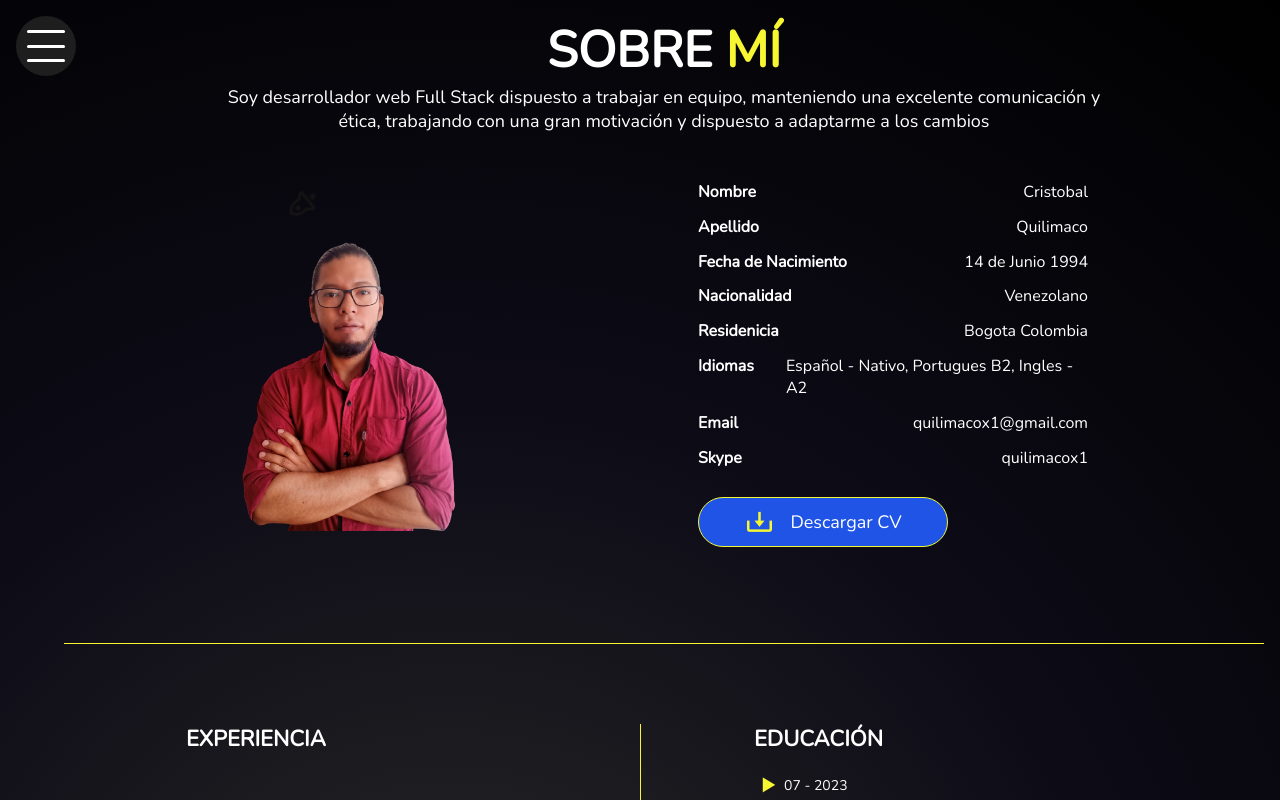
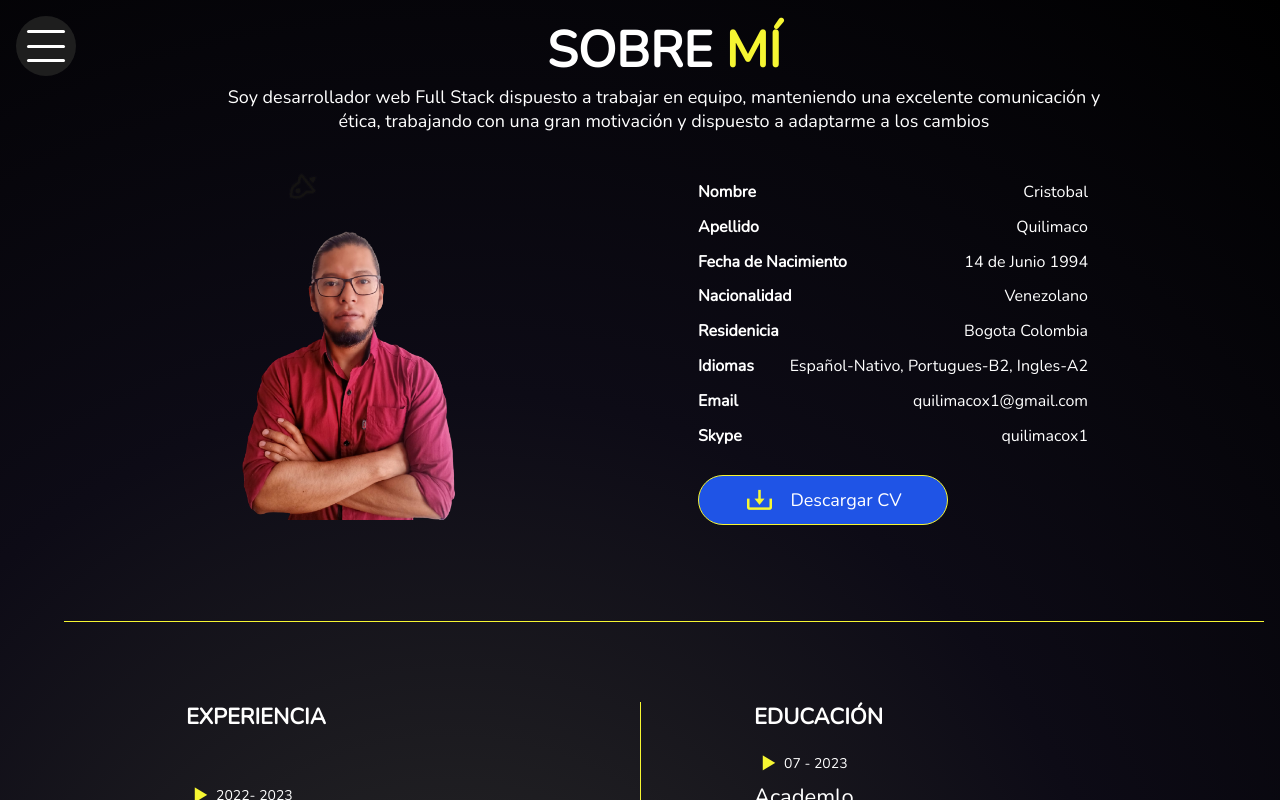
Before and after one commit to cristobalquilimaco/portfolioff, a React (Vite) app: page /#/aboutme in a window 1280 px wide. Shown: the top 800 px of the page. Built offline with nearby package versions, Linux system fonts and the light colour scheme.

Commit message:
se ajusta texto de la informacion de idiomas para adaptar a una sola linea

```diff
--- a/src/components/AboutMe.jsx
+++ b/src/components/AboutMe.jsx
@@ -30,7 +30,7 @@ const AboutMe = () => {
 <p>Fecha de Nacimiento  <span>14 de Junio 1994</span></p>
 <p>Nacionalidad <span>Venezolano</span></p>
 <p>Residenicia <span>Bogota Colombia</span></p>
-<p>Idiomas <span>Español - Nativo, Portugues B2, Ingles - A2</span></p>
+<p>Idiomas <span>Español-Nativo, Portugues-B2, Ingles-A2</span></p>
 <p>Email <span>quilimacox1@gmail.com</span></p>
 <p>Skype <span>quilimacox1</span></p>
 <a href={images.cv} download><button className='btn_download'><i className='bx bx-download'></i>Descargar CV</button></a>
```
